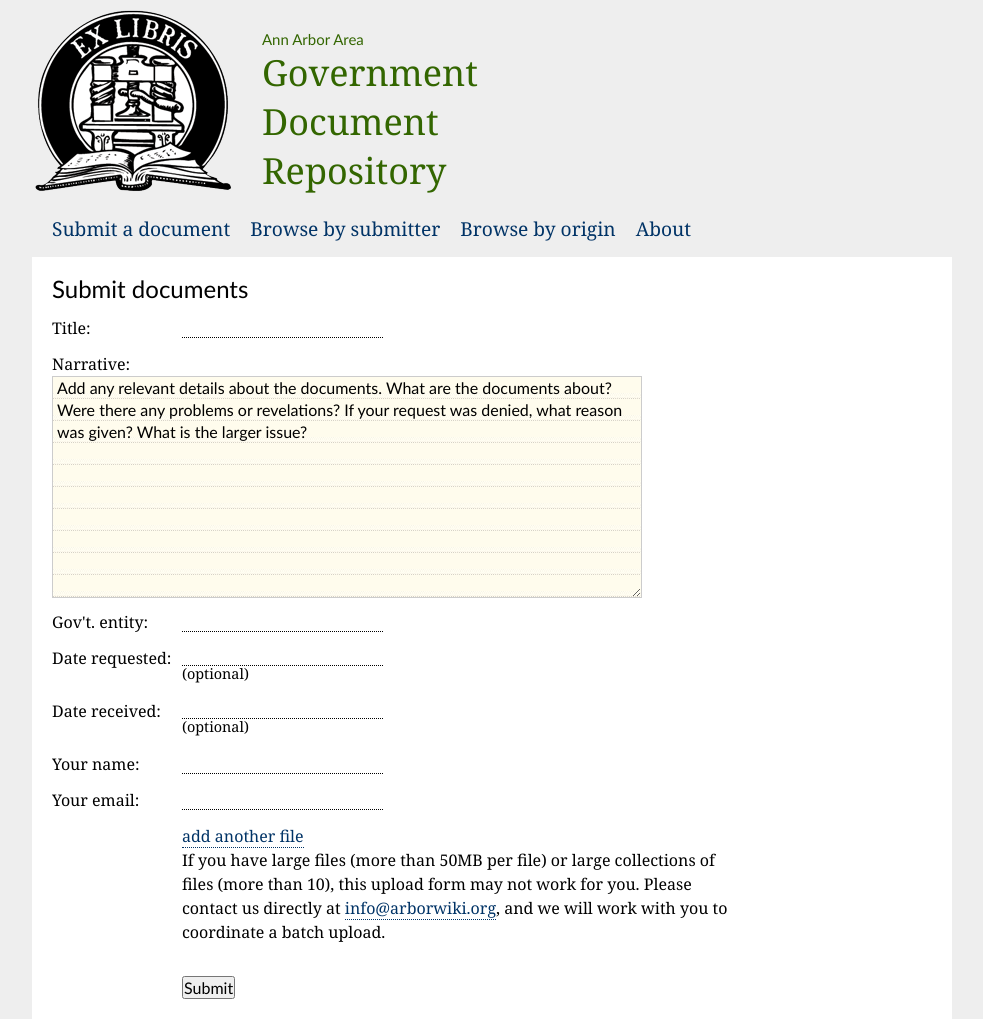
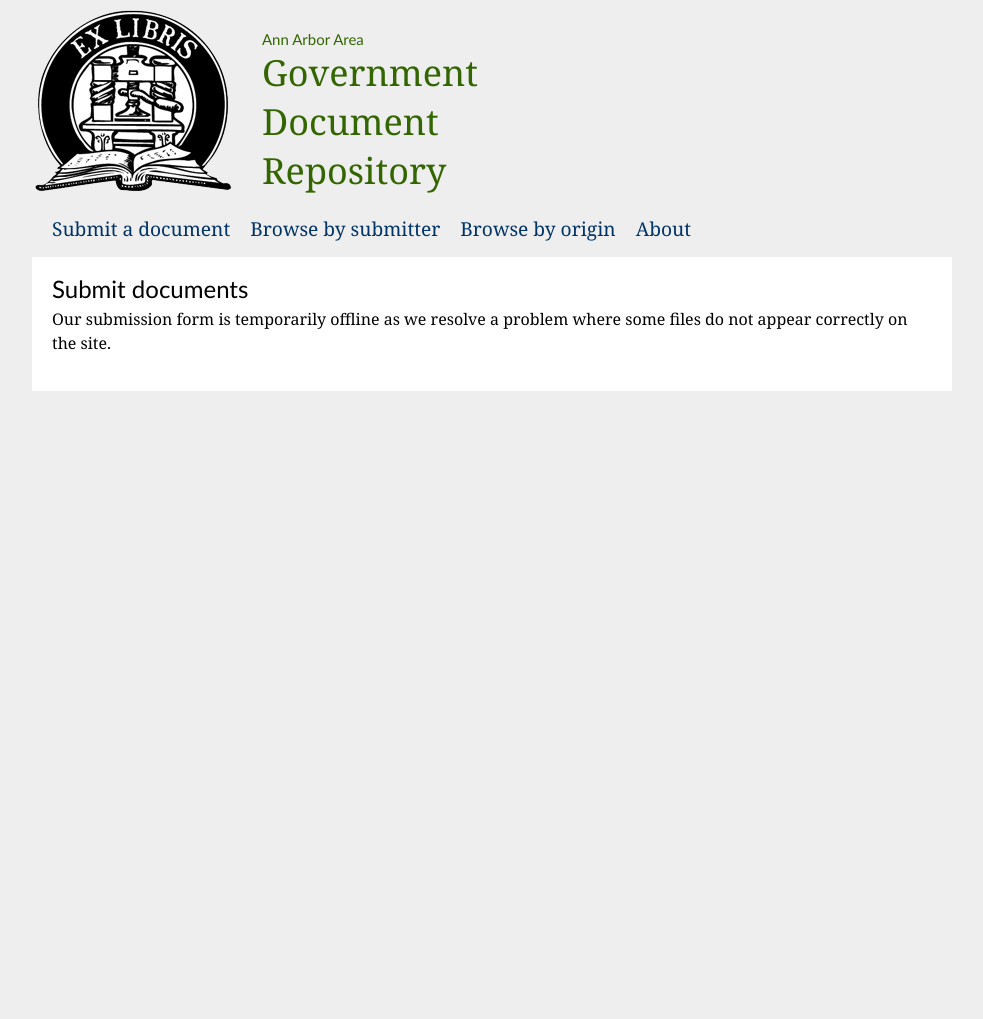
Before and after one commit to a2civictech/a2docs-sources, a Django app: template templates/add.html in a window 1280 px wide. Shown: the whole page, without its empty margins (148-1131 px from the left). After the commit the page ends 391 px from the top, so only its background shows below. Run offline with Django 3.2, Linux system fonts and the light colour scheme; the template is opened without the code that fills it: values that come from a table or form of the project are taken from there, others are empty; data comes from the database, SQL or seed files in the repository; parts of the project's set-up code (start-up, migrations or seed data) failed here and were passed over.

Commit message:
Temporary away message

```diff
--- a/foialist/views.py
+++ b/foialist/views.py
@@ -65,8 +65,6 @@ def add(request):
                 but necessary untill @bkerr gets back or I figure this out
                 Otherwise things get overwritten.
                 '''
-                count = File.objects.all().count()
-                f.id = count + 1
 
                 f.name = f.theFile.name.split("/")[-1]
                 f.size = convert_bytes(f.theFile.size)
--- a/templates/add.html
+++ b/templates/add.html
@@ -3,7 +3,10 @@
 {% block title %}Submit documents{% endblock %}
 
 {% block content %}
+
 	<h1>Submit documents</h1>
+	<p>Our submission form is temporarily offline as we resolve a problem where some files do not appear correctly on the site. </p>
+	<!--
 	<form enctype="multipart/form-data" action="" method="post">
 
 		<ul>
@@ -21,6 +24,7 @@
 
 		<input type="submit" value="Submit" id="submit" />
 	</form>
+-->
 {% endblock %}
 
 
```
